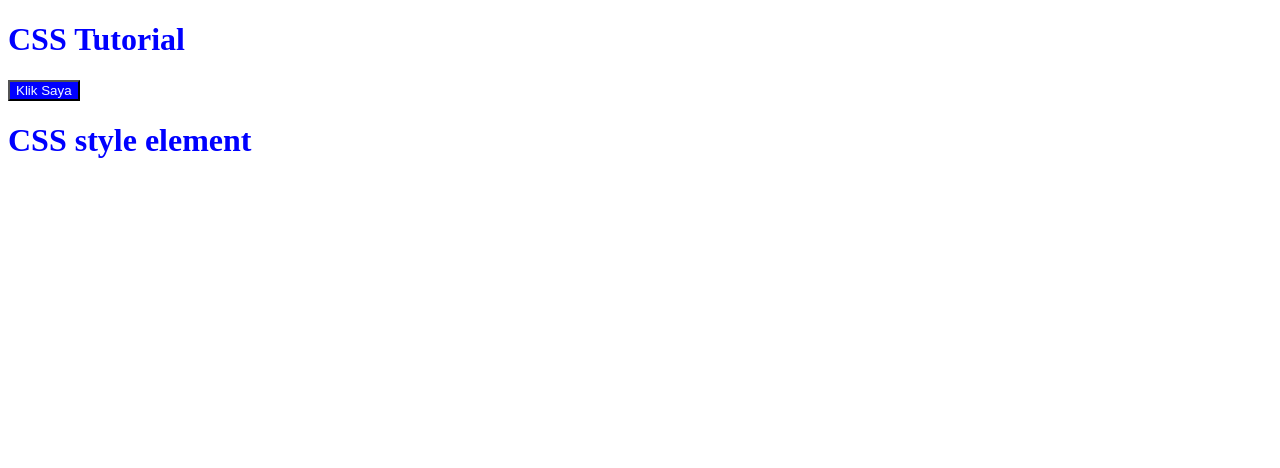
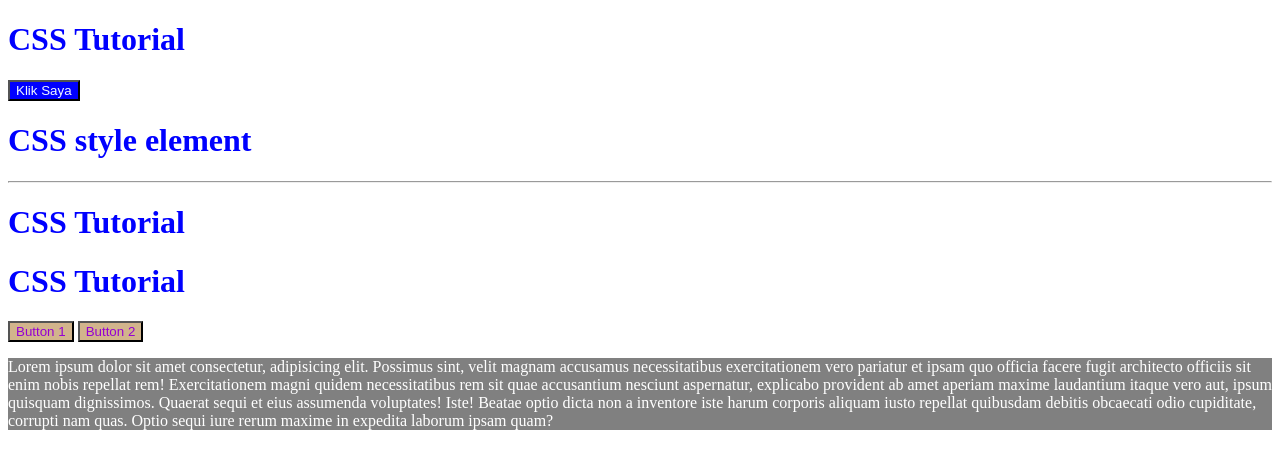
Before and after one commit to YanAziz/belajar-css, a plain HTML site: page index.html in a window 1280 px wide. Drawn offline with Linux system fonts and the light colour scheme.

Commit message:
Color & BackgroundColor

```diff
--- a/assets/css/app.css
+++ b/assets/css/app.css
@@ -1,3 +1,13 @@
 h1 {
     color: blue;
 }
+
+button {
+    color: darkviolet;
+    background-color: tan;
+}
+
+p {
+    color: white;
+    background-color: grey;
+}
--- a/index.html
+++ b/index.html
@@ -15,6 +15,7 @@
     <link rel="stylesheet" href="assets/css/app.css">
 </head>
 <body>
+
     <div>
     <!---- Style Inline ---->
     <h1>CSS Tutorial</h1>
@@ -22,7 +23,18 @@
 
     <!---- Style Element ---->
     <h1>CSS style element</h1>
+    </div>
 
+    <hr>
+
+    <div>
+        <h1>CSS Tutorial</h1>
+        <h1>CSS Tutorial</h1>
+        <button>Button 1</button>
+        <button>Button 2</button>
+        <p>Lorem ipsum dolor sit amet consectetur, adipisicing elit. Possimus sint, velit magnam accusamus necessitatibus exercitationem vero pariatur et ipsam quo officia facere fugit architecto officiis sit enim nobis repellat rem!
+        Exercitationem magni quidem necessitatibus rem sit quae accusantium nesciunt aspernatur, explicabo provident ab amet aperiam maxime laudantium itaque vero aut, ipsum quisquam dignissimos. Quaerat sequi et eius assumenda voluptates! Iste!
+        Beatae optio dicta non a inventore iste harum corporis aliquam iusto repellat quibusdam debitis obcaecati odio cupiditate, corrupti nam quas. Optio sequi iure rerum maxime in expedita laborum ipsam quam?</p>
     </div>
 </body>
 </html>
```
